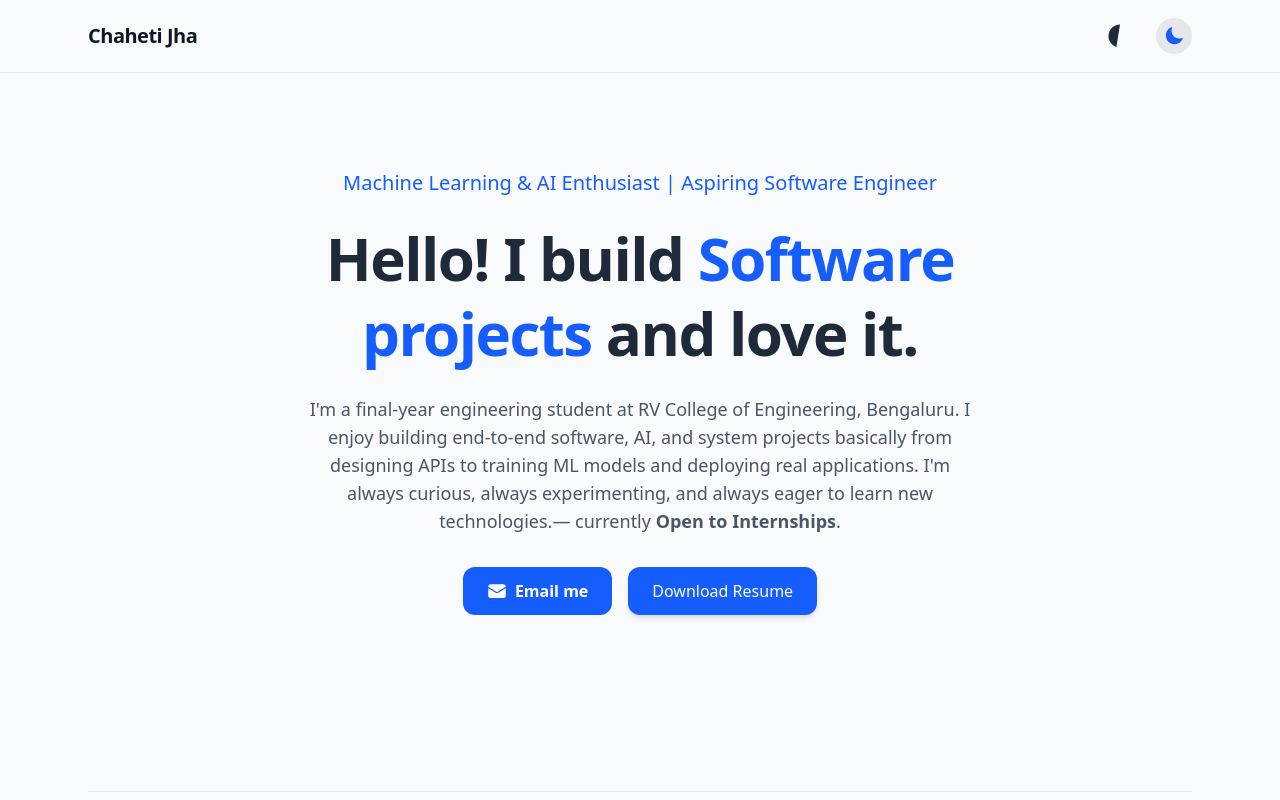
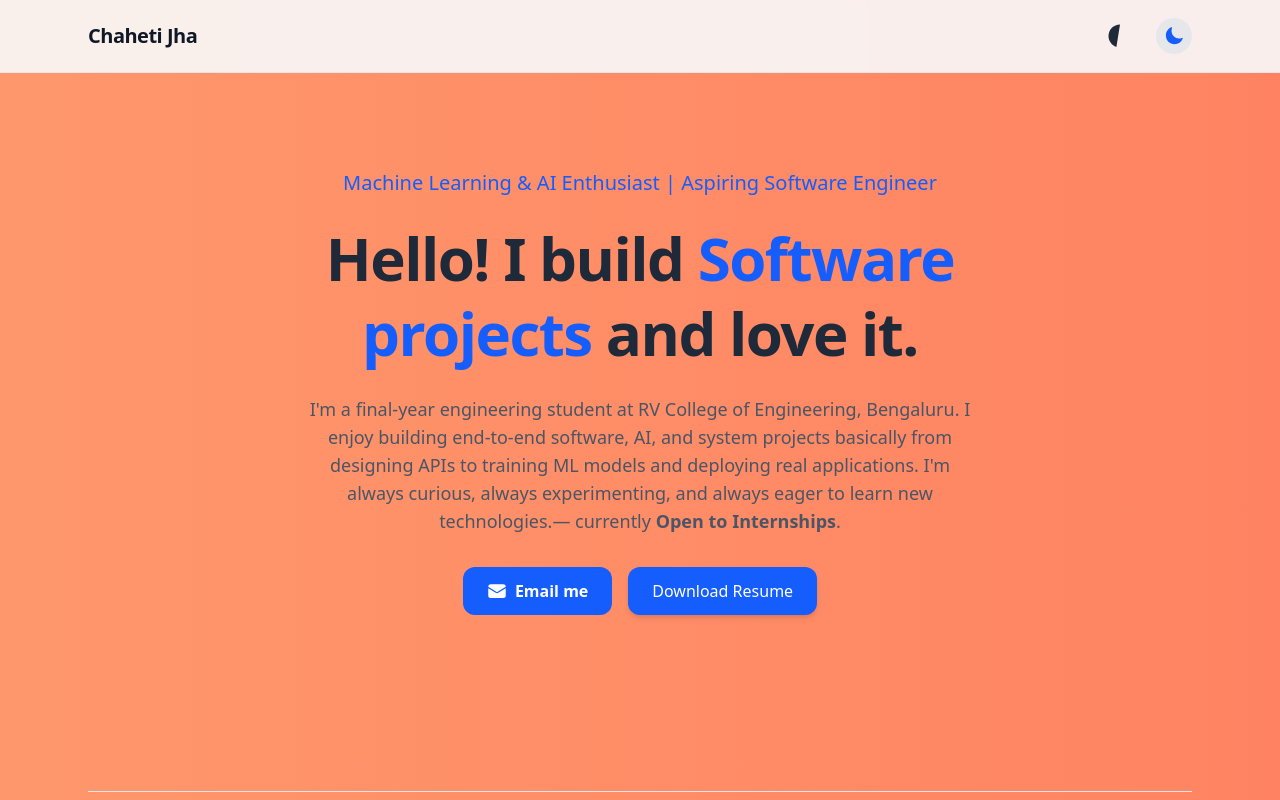
Before and after one commit to chaheti89/my-portfolio, a Next.js app: page / in a window 1280 px wide. Shown: the top 800 px of the page. Built offline with nearby package versions, Linux system fonts and the light colour scheme.

Commit message:
Remove redundant background classes from div

```diff
--- a/app/page.tsx
+++ b/app/page.tsx
@@ -76,7 +76,9 @@ const projects = [
         <meta name="viewport" content="width=device-width, initial-scale=1" />
       </Head>
 
-      <div className="min-h-screen bg-gray-50 dark:bg-gray-900 text-gray-800 dark:text-gray-100 transition-colors duration-500 font-sans">
+
+        <div className="min-h-screen text-gray-800 dark:text-gray-100 transition-colors duration-500 font-sans">
+
         {/* HEADER */}
         <header className="w-full border-b border-gray-200 dark:border-gray-800 bg-gray-50/90 dark:bg-gray-900/90 backdrop-blur-md sticky top-0 z-10">
           <div className="max-w-6xl mx-auto flex items-center justify-between px-6 py-4">
```
